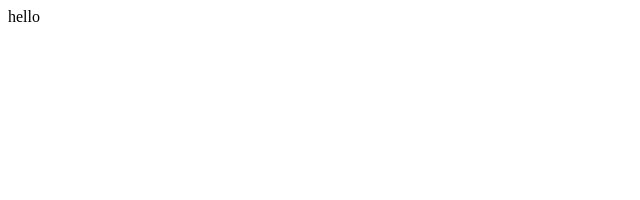
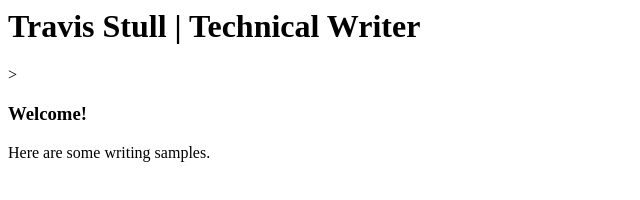
Before and after one commit to travis-stull/travis-stull.github.io, a plain HTML site: page index.html in a window 1280 px wide. Shown: the whole page, without its empty margins (0-640 px from the left). Drawn offline with Linux system fonts and the light colour scheme.

Commit message:
second commit

```diff
--- a/index.html
+++ b/index.html
@@ -1 +1,10 @@
-hello
+<h1>
+    Travis Stull | Technical Writer
+</h1>>
+<h3>
+    Welcome!
+</h3>
+<p>
+    <!-- TODO: add writing samples-->
+    Here are some writing samples.
+</p>
```
